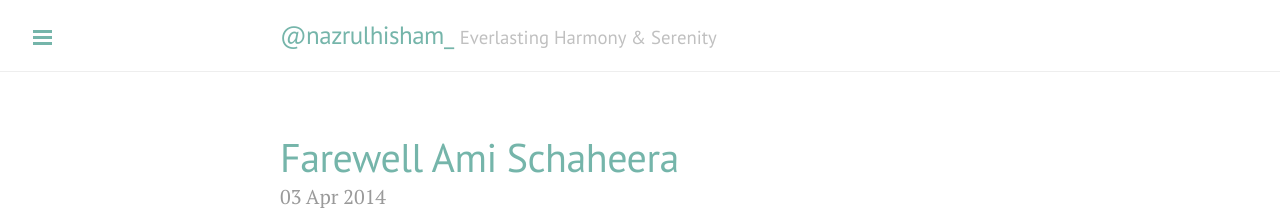
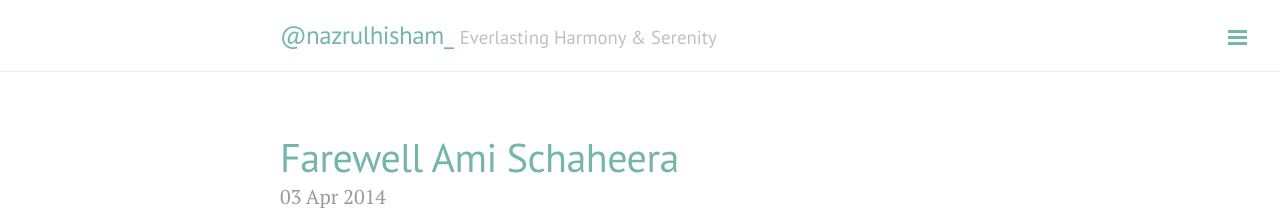
Before and after one commit to lumachroma/fantastik, a Jekyll site: the page built from index.html, in a window 1280 px wide. Shown: the top 220 px of the page. Built offline with Jekyll 4.4.1, drawn with Linux system fonts in a browser that asks for light colours; Markdown is read by kramdown in place of the engine named in the settings; the list of posts is cut into pages by our own code; comment, search, counter and statistics services are not loaded.

Commit message:
reverse layout

```diff
--- a/_layouts/default.html
+++ b/_layouts/default.html
@@ -3,7 +3,7 @@
 
   {% include head.html %}
 
-  <body class="theme-base-0c">
+  <body class="layout-reverse theme-base-0c">
 
     {% include sidebar.html %}
 
```
